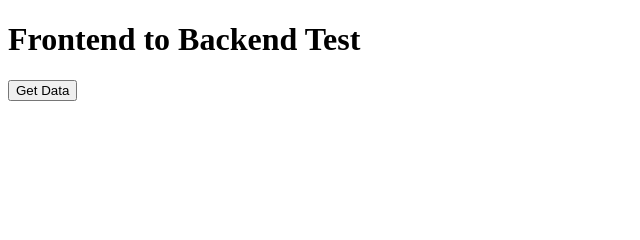
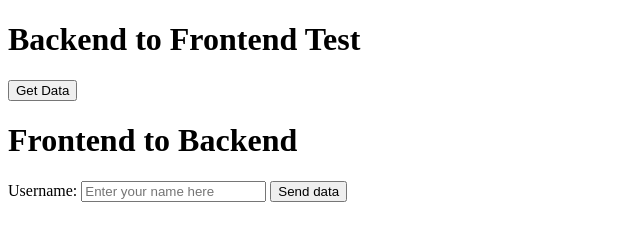
Before and after one commit to Haseeb-WebDev/server-comms, a plain HTML site: page index.html in a window 1280 px wide. Shown: the whole page, without its empty margins (0-640 px from the left). Drawn offline with Linux system fonts and the light colour scheme.

Commit message:
added index.html

```diff
--- a/index.html
+++ b/index.html
@@ -6,9 +6,15 @@
     <title>Frontend to Backend</title>
 </head>
 <body>
-    <h1>Frontend to Backend Test</h1>
+    <h1>Backend to Frontend Test</h1>
     <button onclick="fetchData()">Get Data</button>
     <p id="response"></p>
+
+    <h1>Frontend to Backend</h1>
+    <span>Username:</span>
+    <input id="userName" type="text" placeholder="Enter your name here">
+    <button onclick="sendData()">Send data</button>
+    <p id="reply"></p>
 
     <script>
         function fetchData() {
@@ -19,6 +25,20 @@
                 })
                 .catch(error => console.error("Error:", error));
         }
+        function sendData() {
+            fetch("http://localhost:3000/receive", {
+                method: "POST",
+                headers: {
+                    "Content-Type": "application/json"
+                },
+                body: JSON.stringify({ data: userInput })
+            })
+            .then(response => response.json())
+            .then(data => {
+                document.getElementById("reply").innerText = "Server says: " + data.message;
+            })
+            .catch(error => console.error("Error:", error));
+        }
     </script>
 </body>
 </html>
```
